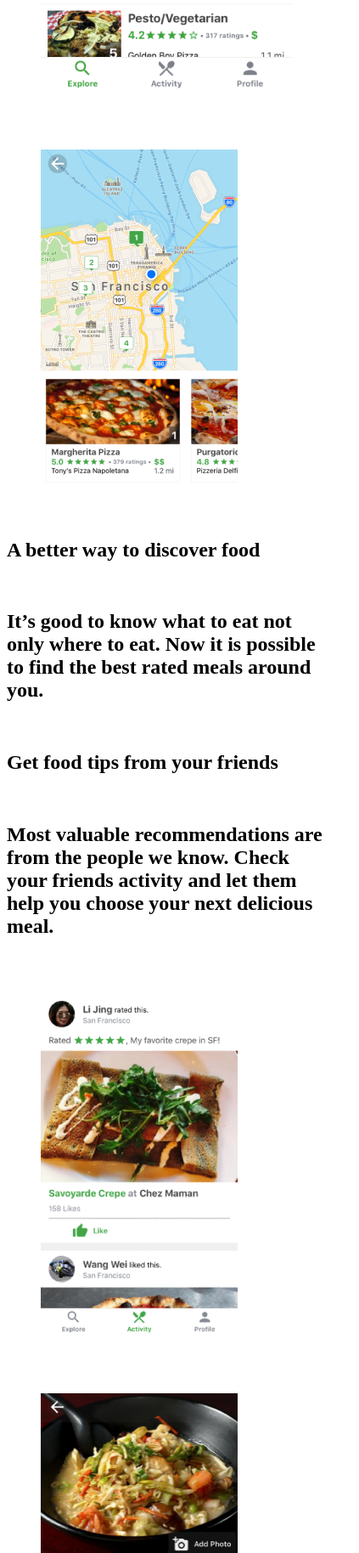
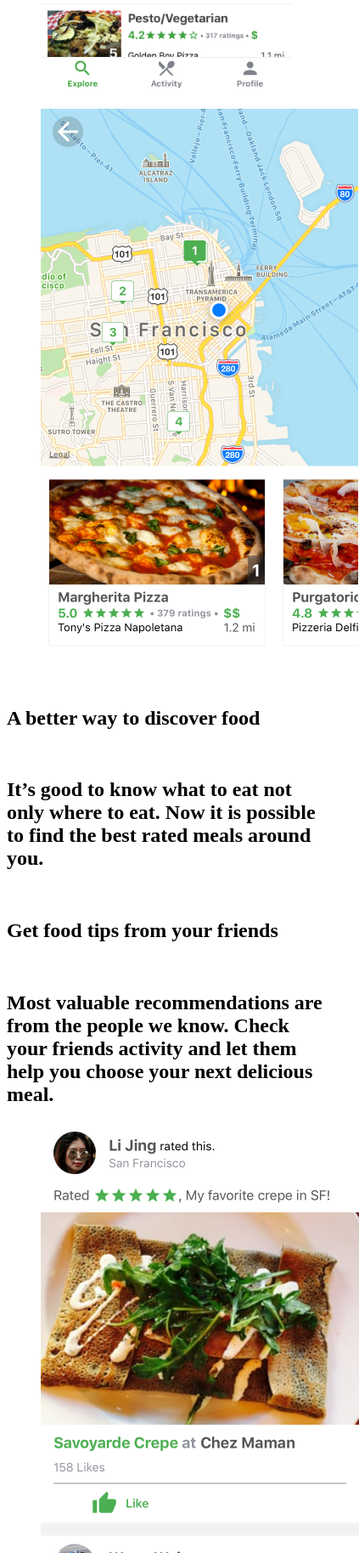
Before and after one commit to weeat/website, a Gatsby site: page / in a window 390 px wide. Shown: the part 780-2608 px from the top of the page at 85% size, 423 px wide, since content can reach past the window. Built offline with nearby package versions, Linux system fonts and the light colour scheme; Gatsby itself is replaced by a stand-in of ours.

Commit message:
Bigger phone showcase screens for value sections

```diff
--- a/src/components/Main/ExploreSection.js
+++ b/src/components/Main/ExploreSection.js
@@ -9,13 +9,9 @@
             <div className="phone-frame-section phone-frame-shadow">
               <figure className="image">
                 <img
-                  src="img/screenshots/explore-dish-map-pizza-small.png"
-                  alt="WeEat phone screen"
-                  style={{
-                    height: '400px',
-                    width: '232px',
-                    marginTop: '48px'
-                  }}
+                  src="img/screenshots/explore-dish-map-pizza.png"
+                  alt="WeEat - explore map phone screen"
+                  className="phone-screen-section"
                 />
               </figure>
             </div>
--- a/src/components/Main/SocialSection.js
+++ b/src/components/Main/SocialSection.js
@@ -22,13 +22,9 @@
             <div className="phone-frame-section phone-frame-shadow">
               <figure className="image">
                 <img
-                  src="img/screenshots/activity-screen-small.png"
-                  alt="WeEat phone screen"
-                  style={{
-                    height: '400px',
-                    width: '232px',
-                    marginTop: '48px'
-                  }}
+                  src="img/screenshots/activity-screen.png"
+                  alt="WeEat - friends activity phone screen"
+                  className="phone-screen-section"
                 />
               </figure>
             </div>
--- a/src/components/Main/VisualSection.js
+++ b/src/components/Main/VisualSection.js
@@ -9,13 +9,9 @@
             <div className="phone-frame-section phone-frame-shadow">
               <figure className="image">
                 <img
-                  src="img/screenshots/dish-screen-small.png"
-                  alt="WeEat phone screen"
-                  style={{
-                    height: '400px',
-                    width: '232px',
-                    marginTop: '48px'
-                  }}
+                  src="img/screenshots/dish-screen.png"
+                  alt="WeEat - meal phone screen"
+                  className="phone-screen-section"
                 />
               </figure>
             </div>
--- a/src/layouts/index.scss
+++ b/src/layouts/index.scss
@@ -23,8 +23,8 @@
 
 .phone-frame-section {
   background-image: url('../../static/img/phone-white.png');
-  height: 520px;
-  width: 255px;
+  height: 580px;
+  width: 283px;
   background-position: center center;
   background-repeat: no-repeat;
   background-size: contain;
@@ -34,6 +34,12 @@
 .phone-frame-shadow {
   -webkit-filter: drop-shadow(0 0 15px rgba(0, 0, 0, 0.4));
   filter: drop-shadow(0 0 15px rgba(0, 0, 0, 0.4));
+}
+
+.phone-screen-section {
+  height: 450px;
+  width: 261px;
+  margin-top: 52px;
 }
 
 //@import '~bulma/bulma';
```
